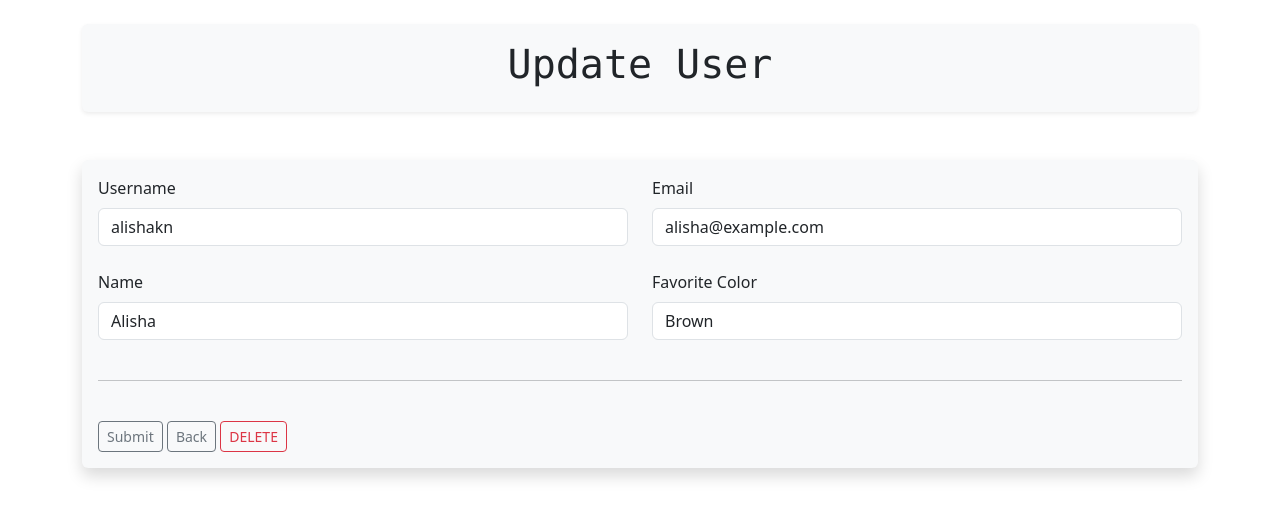
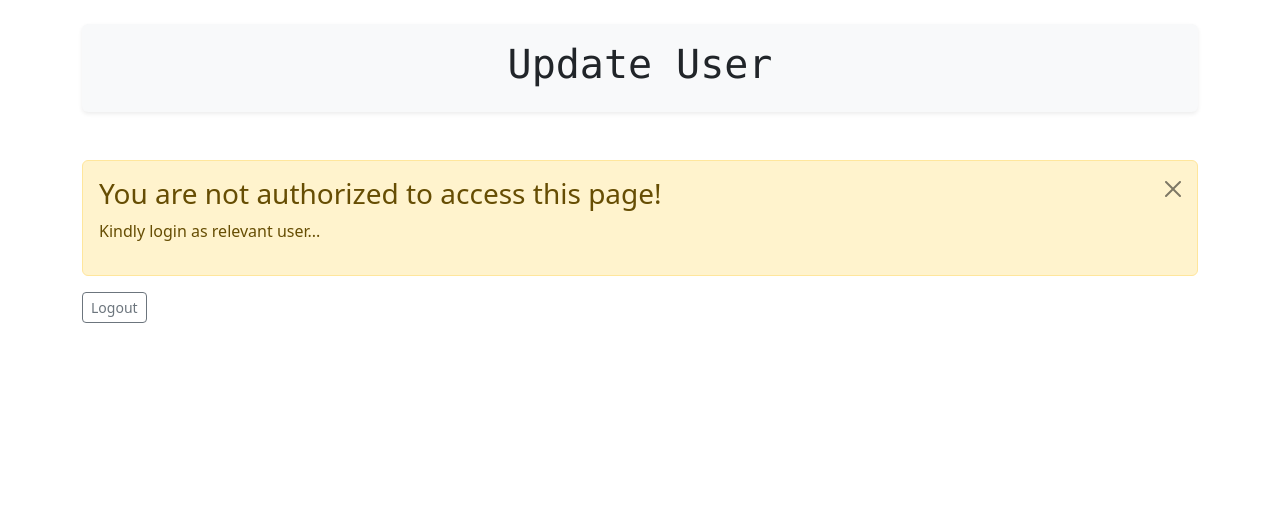
Before and after one commit to atharkn7/flasker, a Flask app: page /update/2 in a window 1280 px wide. Shown: the part 56-574 px from the top of the page. Run offline with Flask 3, Linux system fonts and the light colour scheme; a user stored in the database is signed in.

Commit message:
Updation by correct user only added

```diff
--- a/app.py
+++ b/app.py
@@ -148,6 +148,7 @@ def add_user():
 
 # Update user route
 @app.route("/update/<int:id>", methods=["GET", "POST"])
+@login_required
 def update(id):
     form = UserForm()
     user_to_update = Users.query.get_or_404(id)
--- a/templates/dashboard.html
+++ b/templates/dashboard.html
@@ -37,7 +37,8 @@
     </div>
     <div class="card-footer text-end"> <!-- Moving button to right -->
 
-        <!-- <a href="{{ url_for('update', id=current_user.id) }}" class="btn btn-outline-secondary btn-sm">Edit User</a> -->
+        <a href="{{ url_for('update', id=current_user.id) }}" class="btn btn-outline-secondary btn-sm">Update / Delete
+            Profile</a>
         <!-- For workflow consistency -->
 
         <a href="{{ url_for('logout') }}" class="btn btn-outline-danger btn-sm">Logout</a>
@@ -78,7 +79,8 @@
     </div>
     <div class="card-footer text-end"> <!-- Moving button to right -->
         {{ form.submit(class="btn btn-outline-secondary btn-sm") }}
-        <a href="{{ url_for('delete', id=user_to_update.id) }}" class="btn btn-outline-danger btn-sm">Delete</a>
+        <!-- Deletion only possible on Update Profile -->
+        <!-- <a href="{{ url_for('delete', id=user_to_update.id) }}" class="btn btn-outline-danger btn-sm">Delete</a> -->
     </div>
     </form>
 </div>
--- a/templates/update.html
+++ b/templates/update.html
@@ -7,6 +7,7 @@
     <h1 class="font-monospace" style="text-align: center;"> Update User </h1>
 </div>
 
+{% if user_to_update.id == current_user.id %}
 <!-- Update Form -->
 <div class="shadow p-3 mb-5 bg-body-tertiary rounded">
     <form method="post">
@@ -37,9 +38,23 @@
         <hr>
         <br>
         {{ form.submit(class="btn btn-outline-secondary btn-sm") }}
-        <a href="{{ url_for('add_user') }}" class="btn btn-outline-secondary btn-sm">Back</a>
+        <!-- <a href="{{ url_for('add_user') }}" class="btn btn-outline-secondary btn-sm">Back</a> -->
         <a href="{{ url_for('delete', id=id) }}" class="btn btn-outline-danger btn-sm">DELETE</a>
     </form>
 </div>
 
+{% else: %}
+
+<div class="alert alert-warning alert-dismissible fade show" role="alert">
+    <h3>You are not authorized to access this page!</h3>
+    <p> Kindly login as relevant user...</p>
+    <button type="button" class="btn-close" data-bs-dismiss="alert" aria-label="Close"></button>
+</div>
+
+<!-- Wrong user can logout -->
+<a href="{{ url_for('logout') }}" class="btn btn-outline-secondary btn-sm">Logout</a>
+
+
+{% endif %}
+
 {% endblock %}
```
Also changed, not shown: instance/users.db.
